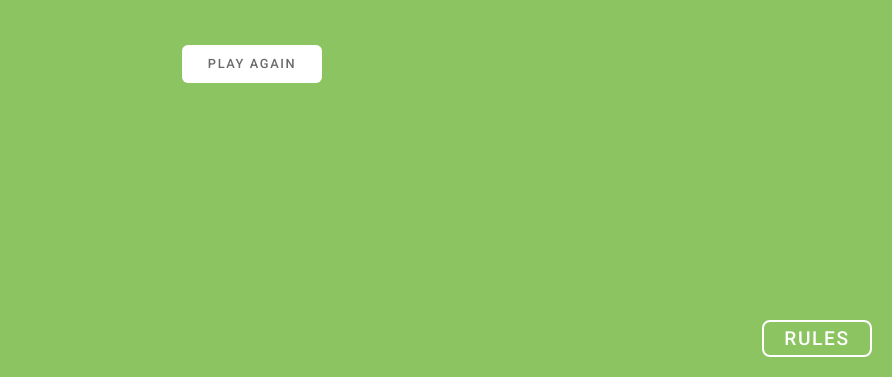
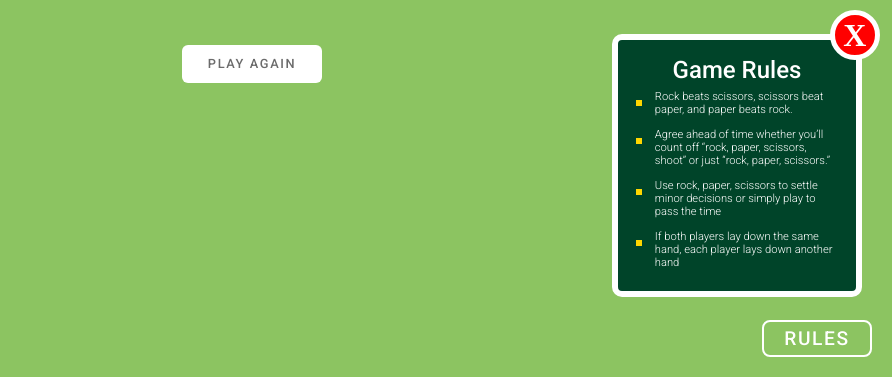
Before and after one commit to muttubk/rock-paper-scissor, a plain HTML site: page hurray.html in a window 1280 px wide. Both pictures are taken after a click on the button "RULES". Shown: the part 423-800 px from the top of the page, without its empty margins (388-1280 px from the left). Drawn offline with Linux system fonts and the light colour scheme; a web font is replaced by a local one.

Commit message:
fixed rules button functioning in hurray page

```diff
--- a/hurray.html
+++ b/hurray.html
@@ -45,10 +45,10 @@
             <button class="cancel-btn">X</button>
             <h1>Game Rules</h1>
             <ul class="rules-list">
-                <li>Rock beats scissors, scissors beat paper, and paper beats rock.</li>
-                <li>Agree ahead of time whether you’ll count off “rock, paper, scissors, shoot” or just “rock, paper, scissors.”</li>
-                <li>Use rock, paper, scissors to settle minor decisions or simply play to pass the time</li>
-                <li>If both players lay down the same hand, each player lays down another hand</li>
+                <li><span></span>Rock beats scissors, scissors beat paper, and paper beats rock.</li>
+                <li><span></span>Agree ahead of time whether you’ll count off “rock, paper, scissors, shoot” or just “rock, paper, scissors.”</li>
+                <li><span></span>Use rock, paper, scissors to settle minor decisions or simply play to pass the time</li>
+                <li><span></span>If both players lay down the same hand, each player lays down another hand</li>
             </ul>
         </div>
     </div>
--- a/script.js
+++ b/script.js
@@ -30,6 +30,14 @@ let playAgainBtn=document.getElementsByClassName('playAgain')[0]
 let computerScore=document.getElementsByClassName('computer-score')[0]
 let userScore=document.getElementsByClassName('user-score')[0]
 
+// RULES BUTTON FUNCTION
+rules.addEventListener('click', function(){
+    gameRules.style.display='block';
+});
+
+cancelBtn.addEventListener('click', function(){
+    gameRules.style.display='none';
+})
 
 // Display current score at start
 function updateScore(){
@@ -48,14 +56,6 @@ function updateScore(){
 }
 updateScore()
 
-// RULES BUTTON FUNCTION
-rules.addEventListener('click', function(){
-    gameRules.style.display='block';
-});
-
-cancelBtn.addEventListener('click', function(){
-    gameRules.style.display='none';
-})
 
 
 
```
